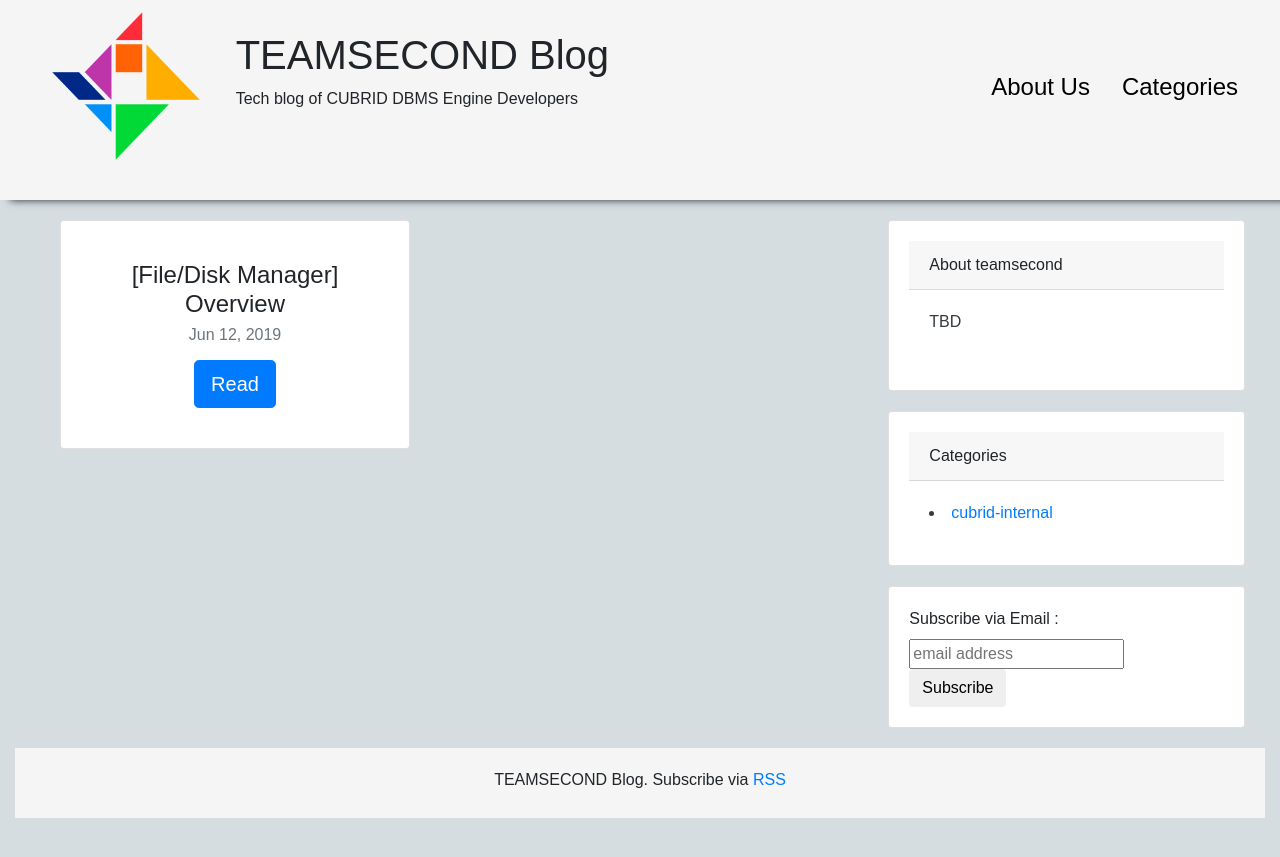
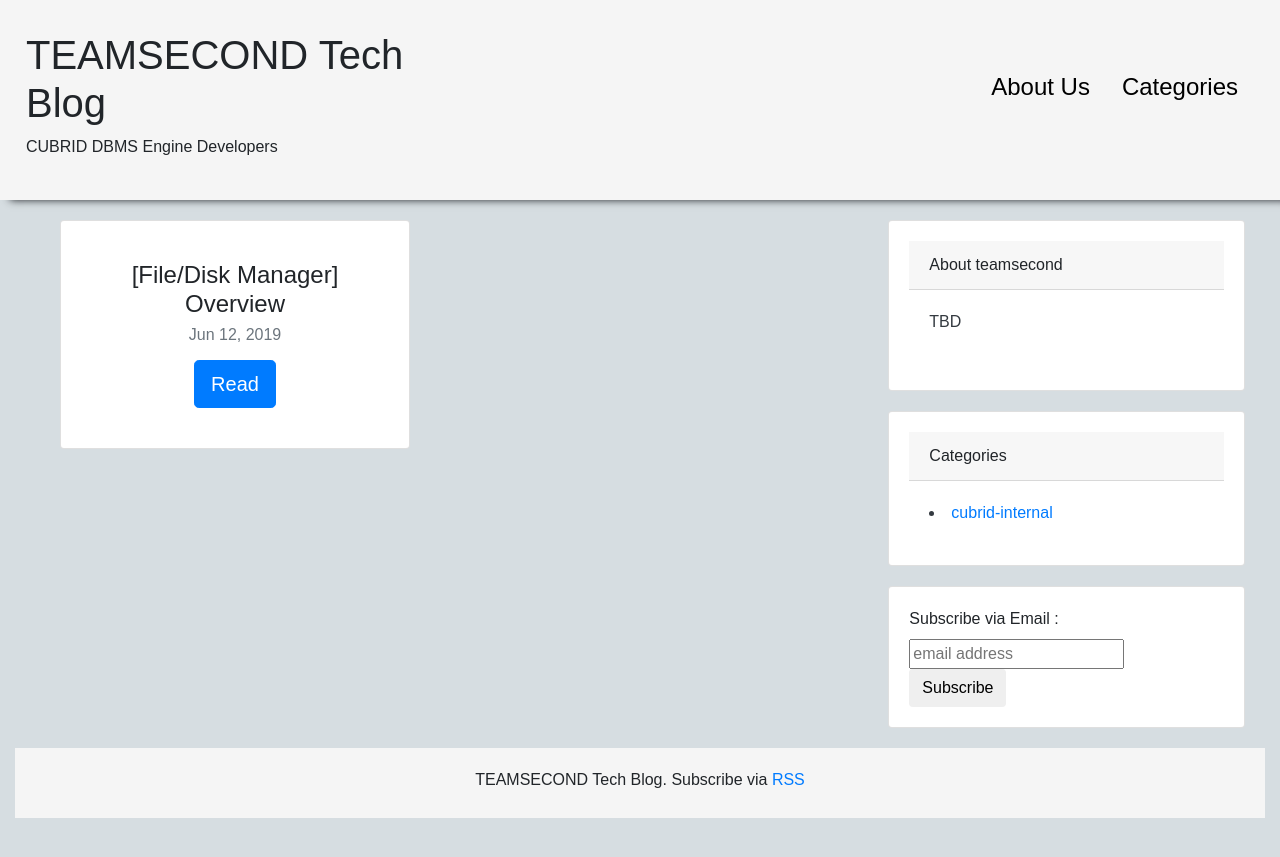
Before and after one commit to teamsecond/teamsecond.github.io, a Jekyll site: the page built from index.md, in a window 1280 px wide. Shown: the top 857 px of the page. Built offline with Jekyll 4.4.1, drawn with Linux system fonts in a browser that asks for light colours; nearby versions of some CDN libraries.

Commit message:
temporary disable logo

```diff
--- a/_config.yml
+++ b/_config.yml
@@ -1,5 +1,5 @@
-title: TEAMSECOND Blog
-subtitle: Tech blog of CUBRID DBMS Engine Developers
+title: TEAMSECOND Tech Blog
+subtitle: CUBRID DBMS Engine Developers
 description: >- # this means to ignore newlines until "baseurl:"
   TBD
 baseurl: "" # the subpath of your site, e.g. /blog
--- a/_includes/header.html
+++ b/_includes/header.html
@@ -2,11 +2,13 @@
 
     <div class="col-lg-12">
         <div class="row">
+            <!--
             <div class="col-md-2 center">
                 <a href="{{site.baseurl}}/">
                     <img src="{{ site.baseurl }}/assets/img/{{ site.author_logo }}" class="profile-img">
                 </a>
             </div>
+            -->
             <div class="col-md-4">
                 <h1 class="profile-name"> {{ site.title }}</h1>
                 <p class="profile-bio"> {{ site.subtitle }}</p>
@@ -39,7 +41,7 @@
                 </p>
                 -->
             </div>
-            <div class="col-md-6 center">
+            <div class="col-md-8 center">
 
                 <ul class="nav justify-content-end" id="navigation">
                     {%- assign default_paths = site.pages | map: "path" -%} {%- assign page_paths = site.header_pages | default: default_paths-%}
```
